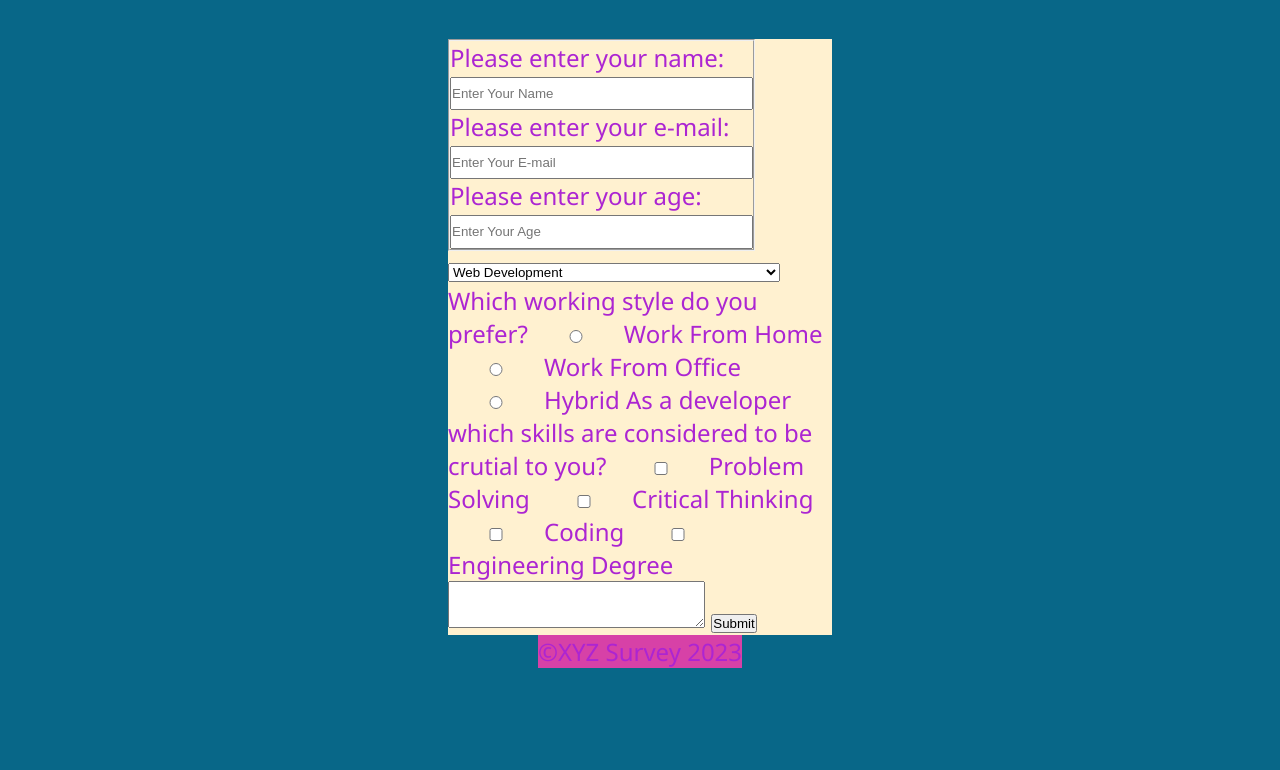
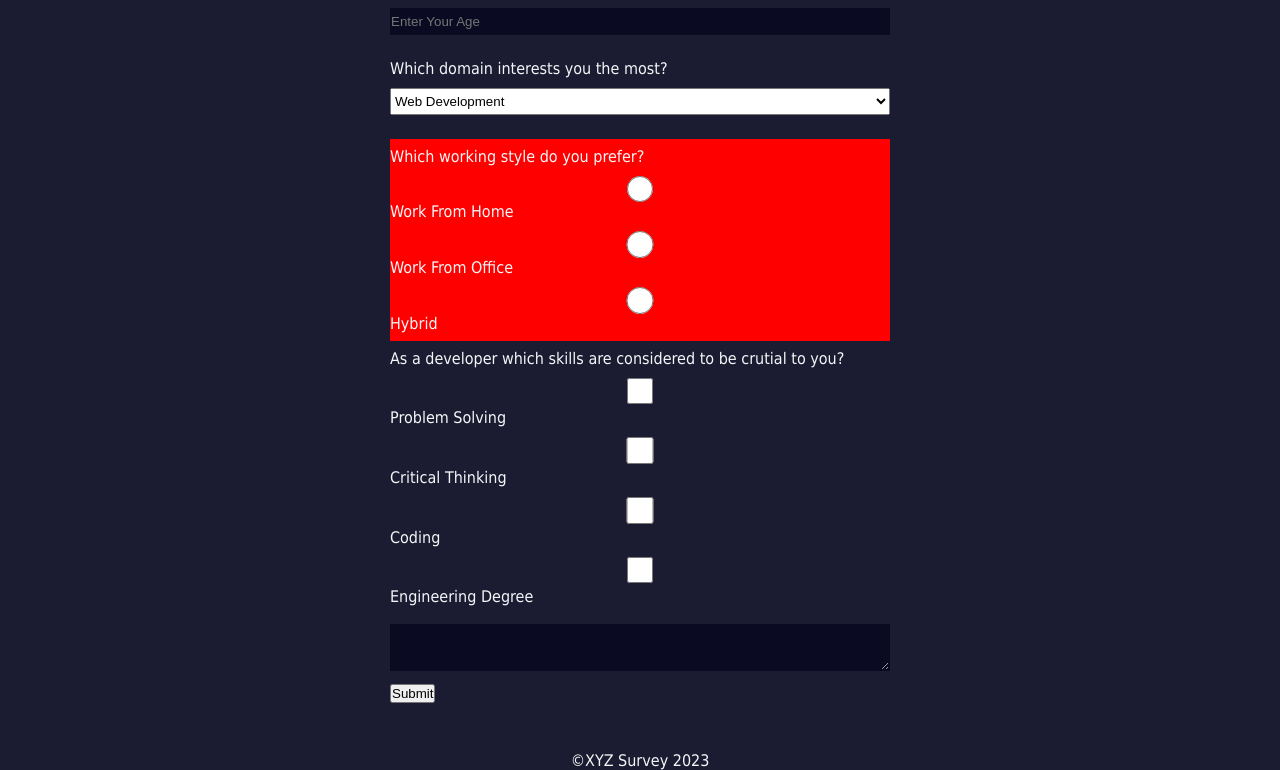
Before and after one commit to arjunultra/FCC-WebDev_Bootcamp_Badwebsiteclub, a plain HTML site: page Certification_Project-1-Survey_Form/index.html in a window 1280 px wide. Shown: the part 304-1074 px from the top of the page. Before the commit the page ends 972 px from the top, so only its background shows below. Drawn offline with Linux system fonts and the light colour scheme.

Commit message:
survey form project css bug found

```diff
--- a/Certification_Project-1-Survey_Form/index.html
+++ b/Certification_Project-1-Survey_Form/index.html
@@ -19,7 +19,6 @@
       </header>
       <main>
         <form id="survey-form" action="" method="post">
-          <fieldset class="personal-details">
           <label id="name-label" for="name"
             >Please enter your name:
             <input
@@ -49,8 +48,8 @@
               name="number"
               id="number"
           /></label>
-          </fieldset>
-          <label for="domain">
+          <label for="domain" class="domain-select">
+            Which domain interests you the most?
             <select name="" id="dropdown">
               <option value="Web Development">Web Development</option>
               <option value="Mobile App Development">
@@ -74,6 +73,8 @@
               <option value="Cybersecurity">Cybersecurity</option>
             </select>
           </label>
+          <!-- Radio-container -->
+          <div class="radio-container">
             <label for="work-type"
               >Which working style do you prefer?<input
                 value="work-home"
@@ -94,6 +95,7 @@
                 id="work-hybrid"
               />Hybrid
             </label>
+          </div>
           <label for="skills"
             >As a developer which skills are considered to be crutial to you?
             <input
--- a/Certification_Project-1-Survey_Form/style.scss
+++ b/Certification_Project-1-Survey_Form/style.scss
@@ -4,47 +4,91 @@
   box-sizing: border-box;
 }
 body {
-  font-family: "Segoe UI", Tahoma, Geneva, Verdana, sans-serif;
-  font-size: 1.5rem;
-  display: flex;
-  align-items: center;
-  justify-content: center;
-  background-color: #086788;
-  color: #ac25d2;
+  width: 100%;
+  height: 100vh;
+  margin: 0;
+  background-color: #1b1b32;
+  color: #f5f6f7;
+  font-family: Tahoma;
+  font-size: 16px;
 }
-.container {
+
+h1,
+p {
+  margin: 1em auto;
+  text-align: center;
+}
+
+form {
+  width: 60vw;
+  max-width: 500px;
+  min-width: 300px;
+  margin: 0 auto;
+  padding-bottom: 2em;
+}
+
+fieldset {
+  border: none;
+  padding: 2rem 0;
+  border-bottom: 3px solid #3b3b4f;
+}
+
+fieldset:last-of-type {
+  border-bottom: none;
+}
+
+label {
+  display: block;
+  margin: 0.5rem 0;
+}
+
+input,
+textarea,
+select {
+  margin: 10px 0 0 0;
+  width: 100%;
+  min-height: 2em;
+}
+
+input,
+textarea {
+  background-color: #0a0a23;
+  border: 1px solid #0a0a23;
+  color: #ffffff;
+}
+
+.inline {
+  width: unset;
+  margin: 0 0.5em 0 0;
+  vertical-align: middle;
+}
+
+input[type="submit"] {
+  display: block;
+  width: 60%;
+  margin: 1em auto;
+  height: 2em;
+  font-size: 1.1rem;
+  background-color: #3b3b4f;
+  border-color: white;
+  min-width: 300px;
+}
+
+input[type="file"] {
+  padding: 1px 2px;
+}
+a {
+  color: #dfdfe2;
+}
+.domain-select {
+  margin: 1.5em 0;
+}
+.radio-container {
+  background-color: red;
   display: flex;
   flex-direction: column;
-  align-items: center;
-  justify-content: center;
-  max-width: 50%;
-}
-header {
-  display: flex;
-  flex-direction: column;
-  text-align: center;
-  margin-bottom: 2em;
-  h1 {
-    background-color: #f0c808;
+  justify-content: space-around;
+  input {
+    display: block;
   }
 }
-form {
-  display: block;
-  width: 60%;
-  margin: 0 auto;
-  background-color: #fff1d0;
-}
-fieldset.personal-details {
-  width: 80%;
-  input {
-    vertical-align: middle;
-    width: 100%;
-    height: 2.5em;
-  }
-}
-input {
-  width: 25%;
-}
-footer {
-  background-color: #d741a7;
-}
```
Also changed, not shown: Certification_Project-1-Survey_Form/style.min.css, 1 other file. Lines whose indentation alone changed are shown as unchanged.
